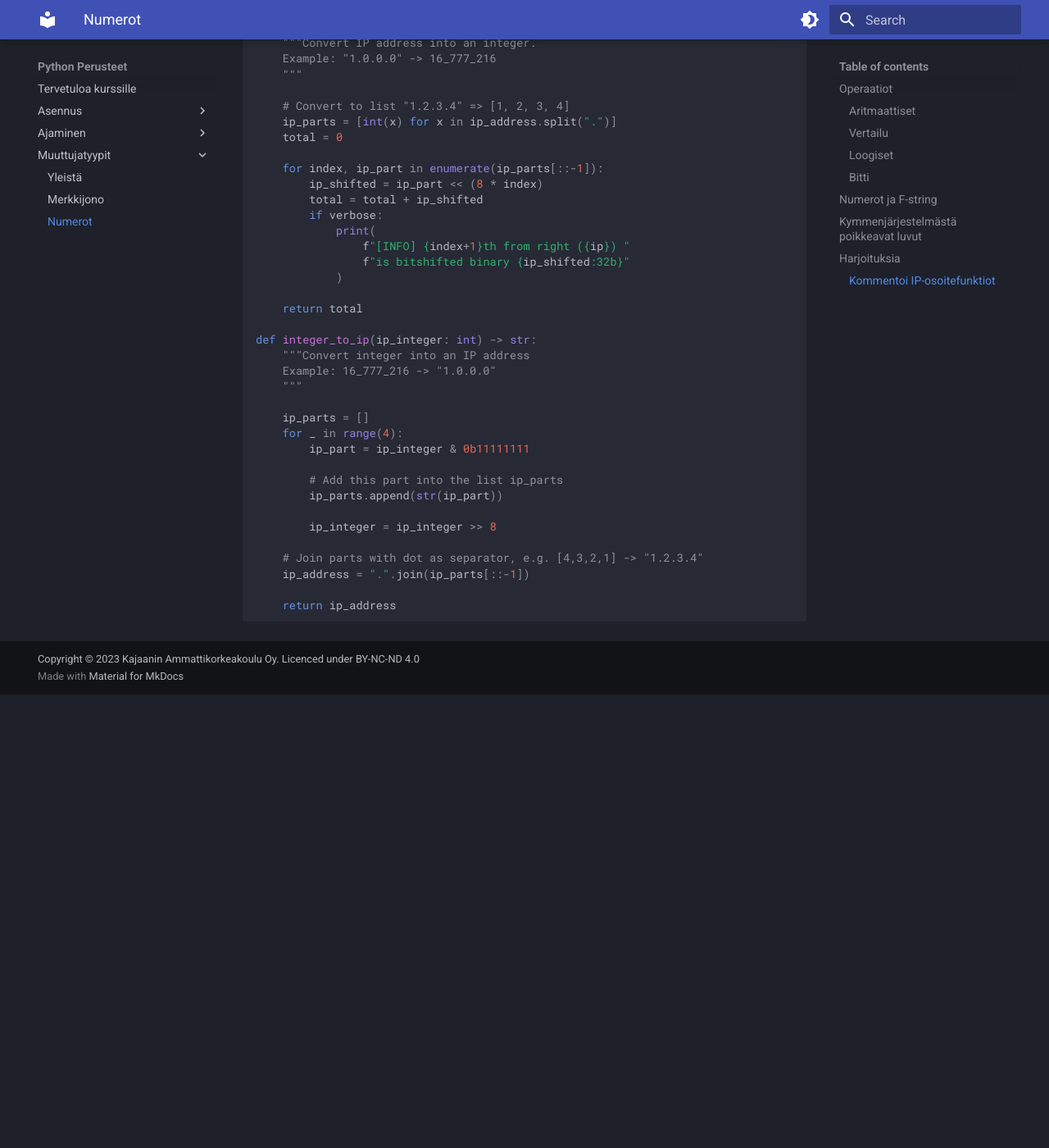
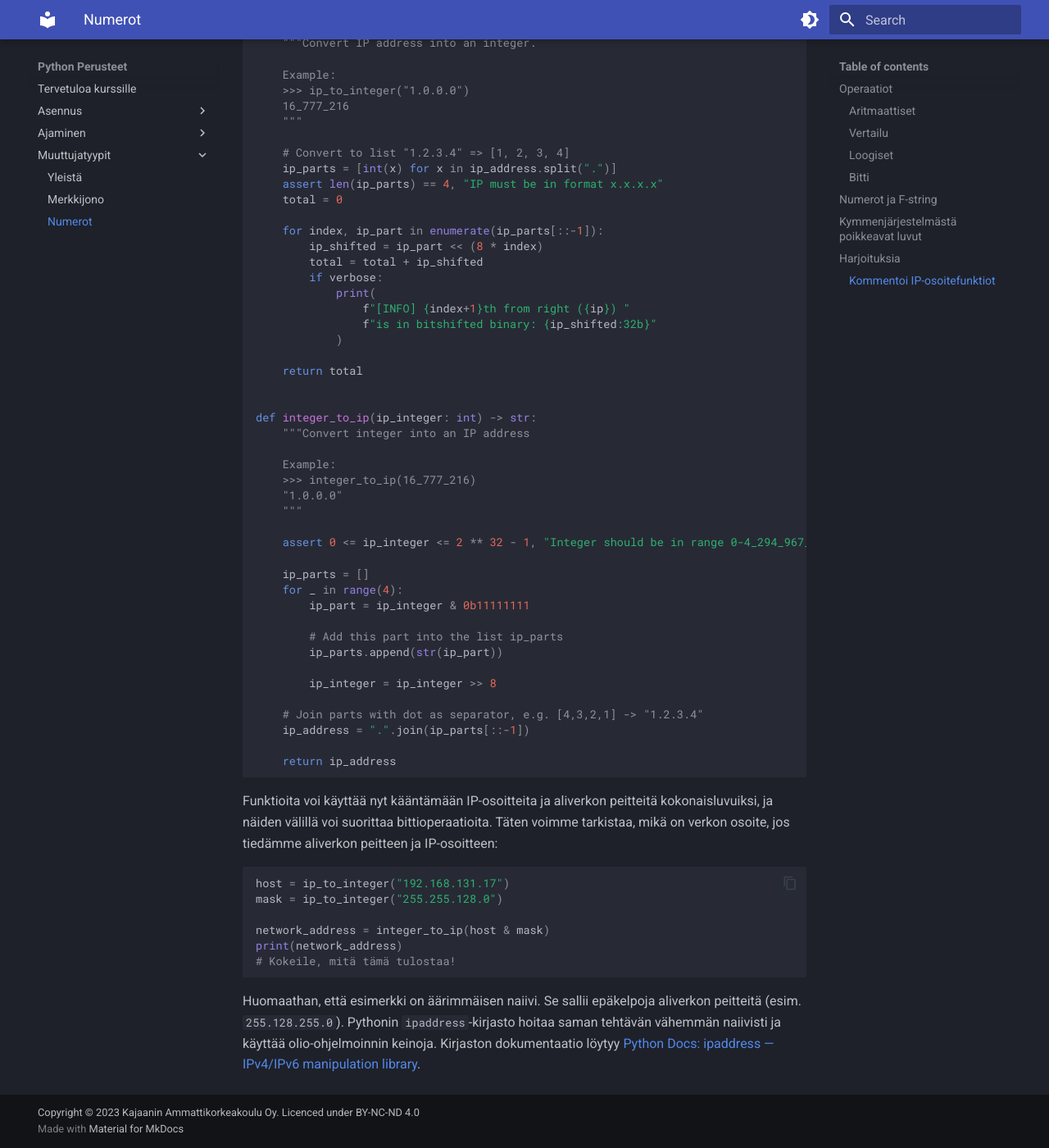
Before and after one commit to sourander/python-perusteet, an MkDocs documentation site: the page built from docs/muuttujatyypit/numerot.md, in a window 1280 px wide and 1400 px high, scrolled down 4997 px. Shown: the whole window at 82% size. Built offline with MkDocs 1.6.1 and Material for MkDocs 9.7.7, drawn with Linux system fonts in a browser that asks for light colours; before the commit the page ends 5844 px from its top, so only the background shows below that.

Commit message:
Added ip address usage

````diff
--- a/docs/muuttujatyypit/numerot.md
+++ b/docs/muuttujatyypit/numerot.md
@@ -161,11 +161,15 @@ Vinkki: `enumerate` numeroi silmukan iteraatiot, eli `index` saa ensimmäisellä
 ```python
 def ip_to_integer(ip_address:str, verbose=False) -> int:
     """Convert IP address into an integer.
-    Example: "1.0.0.0" -> 16_777_216
+
+    Example:
+    >>> ip_to_integer("1.0.0.0")
+    16_777_216
     """
 
     # Convert to list "1.2.3.4" => [1, 2, 3, 4]
     ip_parts = [int(x) for x in ip_address.split(".")]
+    assert len(ip_parts) == 4, "IP must be in format x.x.x.x"
     total = 0
 
     for index, ip_part in enumerate(ip_parts[::-1]):
@@ -174,15 +178,21 @@ def ip_to_integer(ip_address:str, verbose=False) -> int:
         if verbose:
             print(
                 f"[INFO] {index+1}th from right ({ip}) "
-                f"is bitshifted binary {ip_shifted:32b}"
+                f"is in bitshifted binary: {ip_shifted:32b}"
             )
 
     return total
 
+
 def integer_to_ip(ip_integer: int) -> str:
     """Convert integer into an IP address
-    Example: 16_777_216 -> "1.0.0.0"
+
+    Example:
+    >>> integer_to_ip(16_777_216)
+    "1.0.0.0"
     """
+
+    assert 0 <= ip_integer <= 2 ** 32 - 1, "Integer should be in range 0-4_294_967_295"
 
     ip_parts = []
     for _ in range(4):
@@ -198,3 +208,16 @@ def integer_to_ip(ip_integer: int) -> str:
 
     return ip_address
 ```
+
+Funktioita voi käyttää nyt kääntämään IP-osoitteita ja aliverkon peitteitä kokonaisluvuiksi, ja näiden välillä voi suorittaa bittioperaatioita. Täten voimme tarkistaa, mikä on verkon osoite, jos tiedämme aliverkon peitteen ja IP-osoitteen:
+
+```python
+host = ip_to_integer("192.168.131.17")
+mask = ip_to_integer("255.255.128.0")
+
+network_address = integer_to_ip(host & mask)
+print(network_address)
+# Kokeile, mitä tämä tulostaa!
+```
+
+Huomaathan, että esimerkki on äärimmäisen naiivi. Se sallii epäkelpoja aliverkon peitteitä (esim. `255.128.255.0`). Pythonin `ipaddress`-kirjasto hoitaa saman tehtävän vähemmän naiivisti ja käyttää olio-ohjelmoinnin keinoja. Kirjaston dokumentaatio löytyy [Python Docs: ipaddress — IPv4/IPv6 manipulation library](https://docs.python.org/3/library/ipaddress.html).
````
